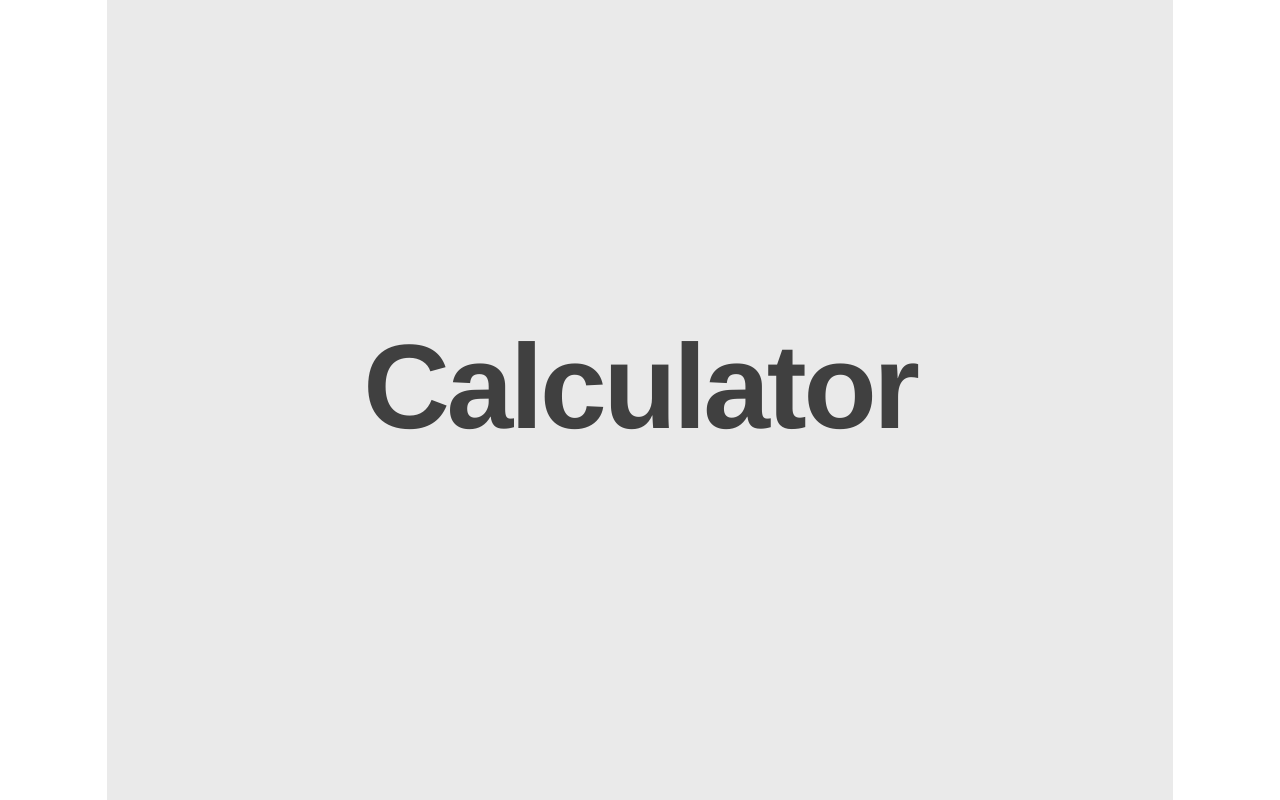
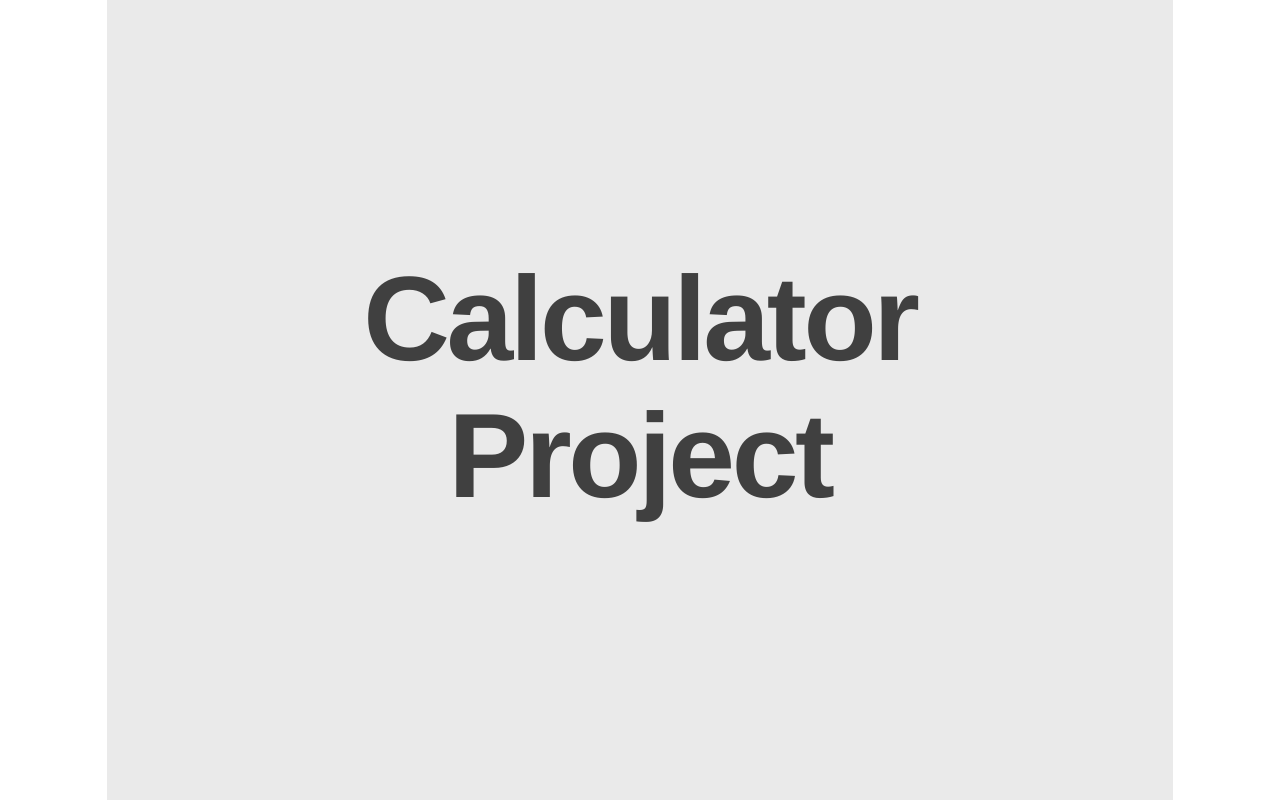
Before and after one commit to Py151112327/CalculatorRepo, a website: page dist/index.html in a window 1280 px wide. Drawn offline with Linux system fonts and the light colour scheme.

Commit message:
Index Update

```diff
--- a/dist/index.html
+++ b/dist/index.html
@@ -9,7 +9,7 @@
   <body>
     <article>
       <section>
-        <h1>Calculator</h1>
+        <h1>Calculator Project</h1>
       </section>
       <section>
         <h2>Keyboard Interaction</h2>
```
